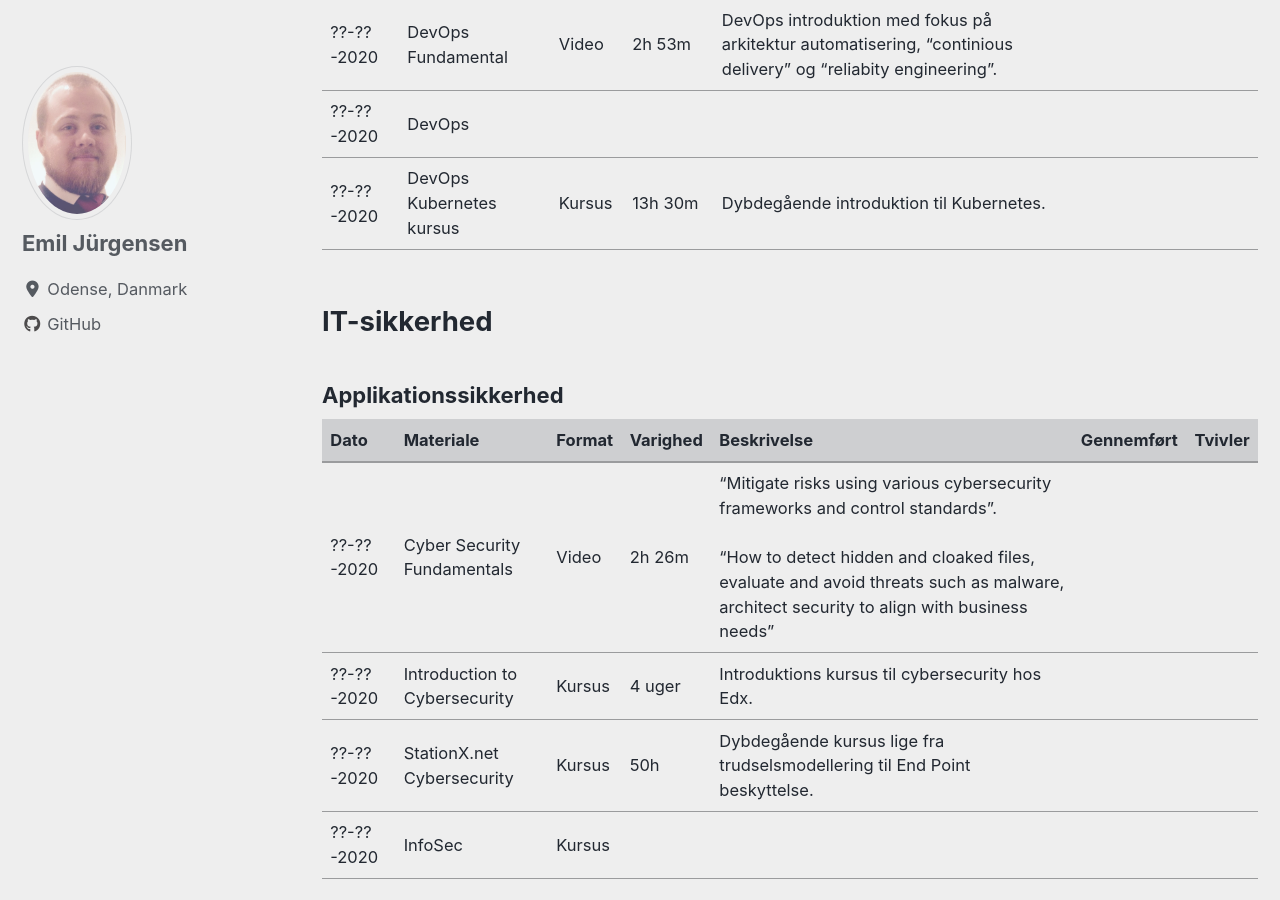
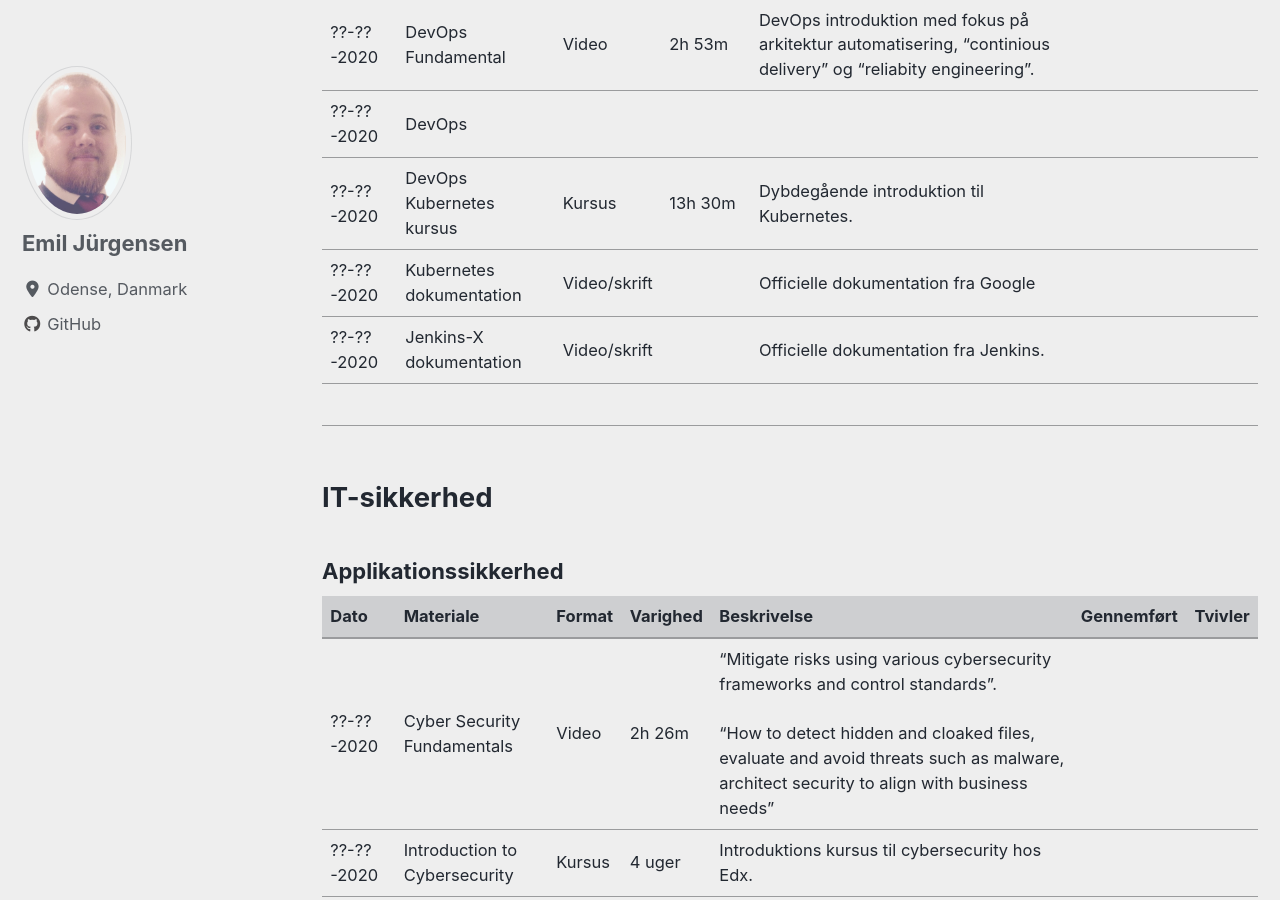
Before and after one commit to Emil428f/Portfolio, a Jekyll site: the page built from study-material.md, in a window 1280 px wide and 900 px high, scrolled down 315 px. Built offline with Jekyll 4.4.1, drawn with Linux system fonts in a browser that asks for light colours; cached includes are drawn as plain includes; nearby versions of some CDN libraries.

Commit message:
Update study-material.md

```diff
--- a/study-material.md
+++ b/study-material.md
@@ -12,6 +12,9 @@ classes: wide
 | ??-??-2020 | DevOps Fundamental | Video | 2h 53m | DevOps introduktion med fokus på arkitektur automatisering, "continious delivery" og "reliabity engineering". |  |  |
 | ??-??-2020 | DevOps |  |  |  |  |  |
 | ??-??-2020 | DevOps Kubernetes kursus | Kursus | 13h 30m | Dybdegående introduktion til Kubernetes. |  |  |
+| ??-??-2020 | Kubernetes dokumentation | Video/skrift |  | Officielle dokumentation fra Google |  |  |
+| ??-??-2020 | Jenkins-X dokumentation | Video/skrift |  | Officielle dokumentation fra Jenkins. |  |  |
+|  |  |  |  |  |  |  |
 
 <h2>IT-sikkerhed</h2>
 
```
